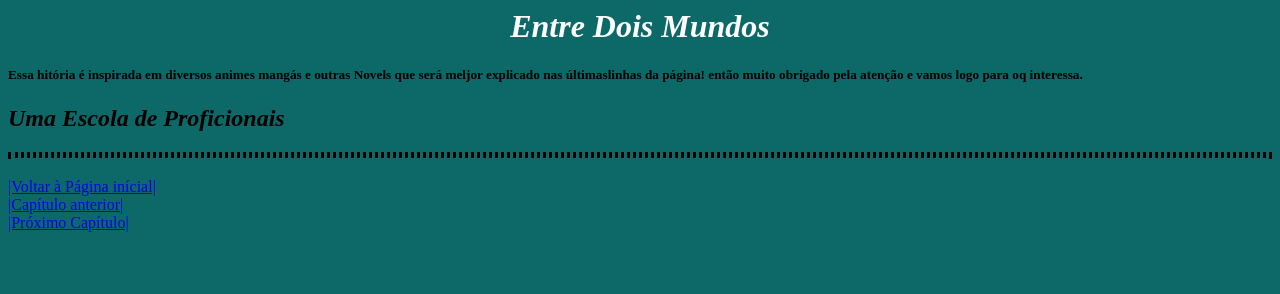
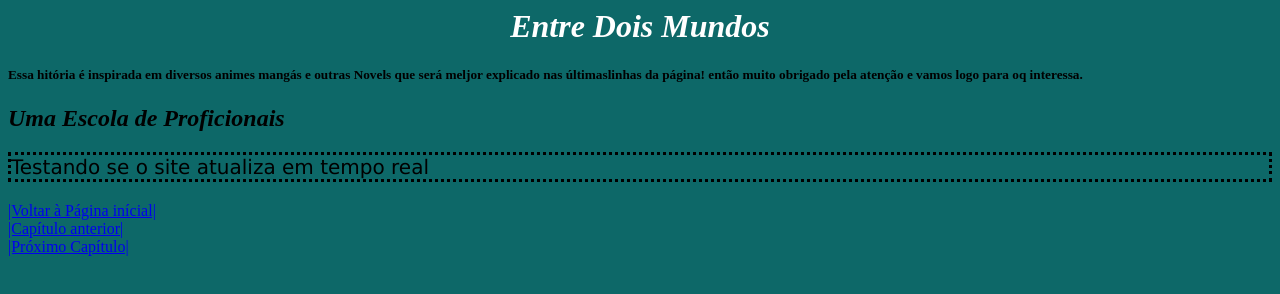
Before and after one commit to Maestr7/Minhas-Historias, a plain HTML site: page EntreDoisMundos1.3.html in a window 1280 px wide. Drawn offline with Linux system fonts and the light colour scheme.

Commit message:
Update EntreDoisMundos1.3.html
Signed-off-by: Maestr7 <luminousgreen6@gmail.com>

```diff
--- a/EntreDoisMundos1.3.html
+++ b/EntreDoisMundos1.3.html
@@ -22,7 +22,7 @@ p.dotted {border-style: dotted;}
 <h1><i>Entre Dois Mundos</i></h1>
 <h5>Essa hitória é inspirada em diversos animes mangás e outras Novels que será meljor explicado nas últimaslinhas da página! então muito obrigado pela atenção e vamos logo para oq interessa. </h5>
 <h2><i>Uma Escola de Proficionais</i></h2>
-<p class="dotted"></p>
+<p class="dotted">Testando se o site atualiza em tempo real</p>
 
 </body>
 <a href="index.html">|Voltar à Página inícial|</a> <br><a href="EntreDoisMundos1.2.html">|Capítulo anterior|</a><br><a href="EntreDoisMundos1.4.html">|Próximo Capítulo|</a>
```
